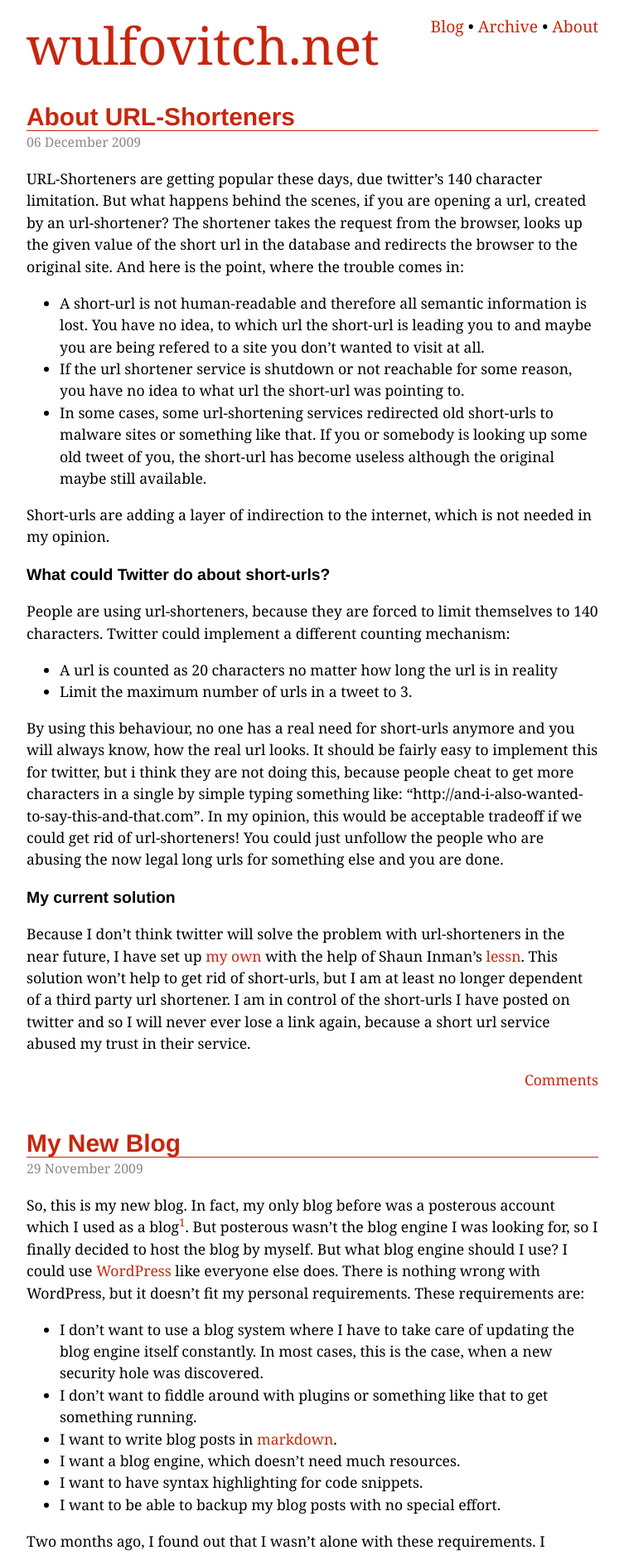
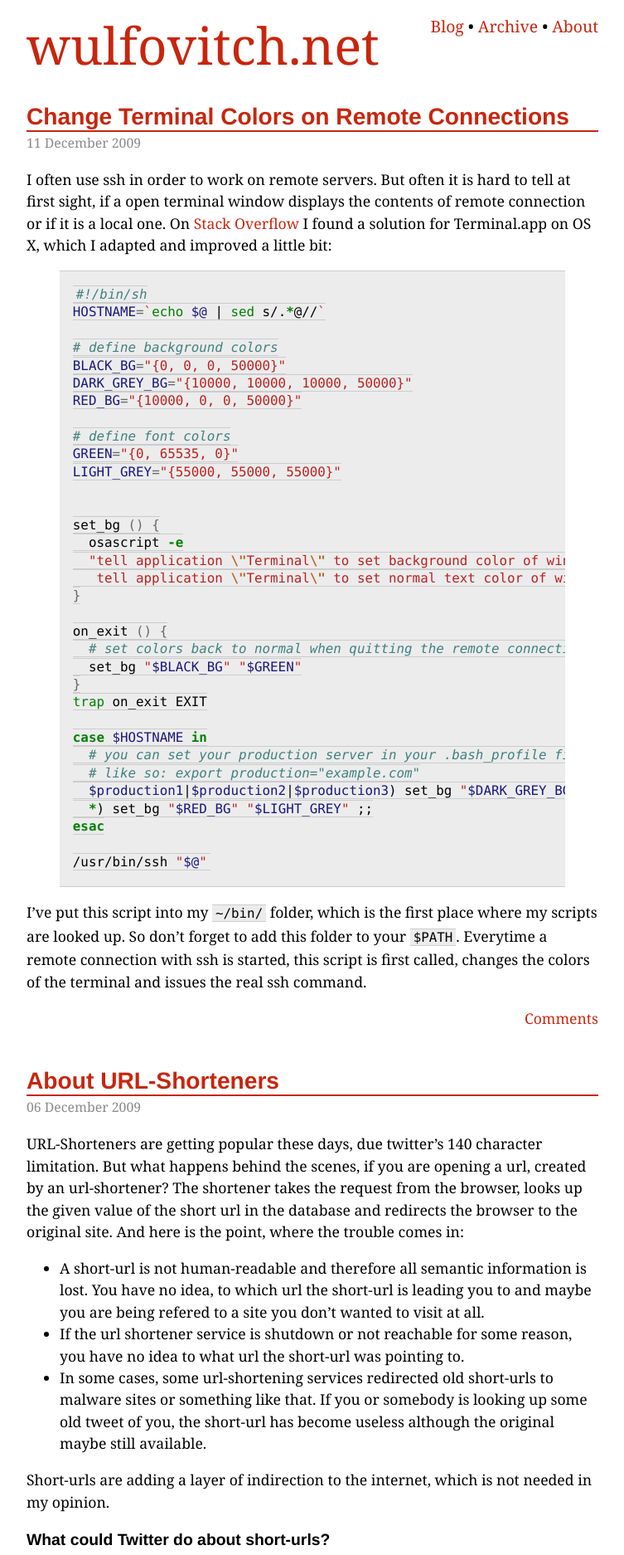
Before and after one commit to wulfovitch/wulfovitch.github.io, a Jekyll site: the page built from index.html, in a window 1280 px wide. Shown: the top 1874 px of the page at 83% size, without its empty margins (263-1016 px from the left). Built offline with Jekyll 4.4.1, drawn with Linux system fonts in a browser that asks for light colours; Markdown is read by kramdown in place of the engine named in the settings; the list of posts is cut into pages by our own code; comment, search, counter and statistics services are not loaded.

Commit message:
new blog post: change terminal color on remote connections new syntax highlighting style

```diff
--- /dev/null
+++ b/_posts/2009-12-11-change-terminal-colors-on-remote-connections.markdown
@@ -0,0 +1,47 @@
+---
+layout: post
+title: "Change Terminal Colors on Remote Connections"
+---
+
+I often use ssh in order to work on remote servers. But often it is hard to tell at first sight, if a open terminal window displays the contents of remote connection or if it is a local one. On [Stack Overflow][so] I found a solution for Terminal.app on OS X, which I adapted and improved a little bit:
+
+{% highlight bash %}
+#!/bin/sh
+HOSTNAME=`echo $@ | sed s/.*@//`
+
+# define background colors
+BLACK_BG="{0, 0, 0, 50000}"
+DARK_GREY_BG="{10000, 10000, 10000, 50000}"
+RED_BG="{10000, 0, 0, 50000}"
+
+# define font colors
+GREEN="{0, 65535, 0}"
+LIGHT_GREY="{55000, 55000, 55000}"
+
+
+set_bg () {
+  osascript -e
+  "tell application \"Terminal\" to set background color of window 1 to $1
+   tell application \"Terminal\" to set normal text color of window 1 to $2"
+}
+
+on_exit () {
+  # set colors back to normal when quitting the remote connection
+  set_bg "$BLACK_BG" "$GREEN"
+}
+trap on_exit EXIT
+
+case $HOSTNAME in
+  # you can set your production server in your .bash_profile file
+  # like so: export production="example.com"
+  $production1|$production2|$production3) set_bg "$DARK_GREY_BG" "$LIGHT_GREY";;
+  *) set_bg "$RED_BG" "$LIGHT_GREY" ;;
+esac
+
+/usr/bin/ssh "$@"
+{% endhighlight %}
+
+I've put this script into my <code>~/bin/</code> folder, which is the first place where my scripts are looked up. So don't forget to add this folder to your <code>$PATH</code>. Everytime a remote connection with ssh is started, this script is first called, changes the colors of the terminal and issues the real ssh command.
+
+
+[so]: http://stackoverflow.com/questions/157959/how-do-i-make-the-apple-terminal-window-auto-change-colour-scheme-when-i-ssh-to-a "Stack Overflow: How do I make the apple terminal window auto change colour scheme"
--- a/stylesheets/screen.css
+++ b/stylesheets/screen.css
@@ -46,6 +46,15 @@ div.clear_both {
 	text-align: right;
 }
 
+code {
+	font-family: 'Monaco', 'Courier New', 'DejaVu Sans Mono', 'Bitstream Vera Sans Mono', monospace;
+	border-bottom: 1px solid #CCC;
+	border-top: 1px solid #CCC;
+	background-color: #ECECEC;
+	padding: 0px 0.25em;
+	font-size: 0.9em;
+}
+
 /**
  * Headers
  ************/
@@ -58,11 +67,11 @@ h1 {
 	color: #C7260d;
 }
 h2 {
-	border-bottom: 1px solid #C7260d;
+	border-bottom: 2px solid #C7260d;
 	font-family: 'Helvetica Neue', Helvetica, Arial, sans-serif;
 	/*font-weight: normal;*/
 	color : #C7260d;
-	font-size: 1.7em;
+	font-size: 1.6em;
 	padding-top: 0px;
 	margin-top: 30px;
 	padding-bottom: 3px;
@@ -70,9 +79,8 @@ h2 {
 }
 
 
-h3, h4 {
+h3 {
 	font-family: 'Helvetica Neue', Helvetica, Arial, sans-serif;
-	/*font-family: Georgia, "Times New Roman", serif;*/
 	font-size: 1.1em;
 	margin-bottom: 0;
 	font-weight: bold;
@@ -80,7 +88,6 @@ h3, h4 {
 
 h4 {
 	font-family: 'Helvetica Neue', Helvetica, Arial, sans-serif;
-	/*font-family: Georgia, "Times New Roman", serif;*/
 	font-size: 1.0em;
 	margin-bottom: 0;
 	font-weight: bold;
@@ -227,8 +234,8 @@ h3.month {
 
 span.archive-date {
 	padding-left: 80px;
+	width: 20px;
   float: left;
-  text-align: right;
   padding-right: 10px;
   font-size: 0.9em;
 	color: #888;
--- a/stylesheets/syntax.css
+++ b/stylesheets/syntax.css
@@ -1,80 +1,73 @@
-/* Fruity style - http://pygments.org/demo/706/?style=fruity */
-
 .highlight
 {
-  padding: 0.3em 1em;
+  padding: 0.2em 0.9em;
   margin-bottom: 1em;
-  font-family: 'menlo', 'monaco', monospace;
+	font: normal normal normal 115%/normal Monaco, 'Courier New', 'DejaVu Sans Mono', 'Bitstream Vera Sans Mono', monospace;
   line-height: 1.1em;
   overflow: auto;
+	font-size: 1.0em;
+	border-bottom: 1px solid #CCC;
+	border-top: 1px solid #CCC;
+	background-color: #ECECEC;
 }
-.highlight .hll { background-color: #333333 }
-.highlight  { background: #111111; color: #ffffff }
-.highlight .c { color: #008800; font-style: italic; background-color: #0f140f } /* Comment */
-.highlight .err { color: #ffffff } /* Error */
-.highlight .g { color: #ffffff } /* Generic */
-.highlight .k { color: #fb660a; font-weight: bold } /* Keyword */
-.highlight .l { color: #ffffff } /* Literal */
-.highlight .n { color: #ffffff } /* Name */
-.highlight .o { color: #ffffff } /* Operator */
-.highlight .x { color: #ffffff } /* Other */
-.highlight .p { color: #ffffff } /* Punctuation */
-.highlight .cm { color: #008800; font-style: italic; background-color: #0f140f } /* Comment.Multiline */
-.highlight .cp { color: #ff0007; font-weight: bold; font-style: italic; background-color: #0f140f } /* Comment.Preproc */
-.highlight .c1 { color: #008800; font-style: italic; background-color: #0f140f } /* Comment.Single */
-.highlight .cs { color: #008800; font-style: italic; background-color: #0f140f } /* Comment.Special */
-.highlight .gd { color: #ffffff } /* Generic.Deleted */
-.highlight .ge { color: #ffffff } /* Generic.Emph */
-.highlight .gr { color: #ffffff } /* Generic.Error */
-.highlight .gh { color: #ffffff; font-weight: bold } /* Generic.Heading */
-.highlight .gi { color: #ffffff } /* Generic.Inserted */
-.highlight .go { color: #444444; background-color: #222222 } /* Generic.Output */
-.highlight .gp { color: #ffffff } /* Generic.Prompt */
-.highlight .gs { color: #ffffff } /* Generic.Strong */
-.highlight .gu { color: #ffffff; font-weight: bold } /* Generic.Subheading */
-.highlight .gt { color: #ffffff } /* Generic.Traceback */
-.highlight .kc { color: #fb660a; font-weight: bold } /* Keyword.Constant */
-.highlight .kd { color: #fb660a; font-weight: bold } /* Keyword.Declaration */
-.highlight .kn { color: #fb660a; font-weight: bold } /* Keyword.Namespace */
-.highlight .kp { color: #fb660a } /* Keyword.Pseudo */
-.highlight .kr { color: #fb660a; font-weight: bold } /* Keyword.Reserved */
-.highlight .kt { color: #cdcaa9; font-weight: bold } /* Keyword.Type */
-.highlight .ld { color: #ffffff } /* Literal.Date */
-.highlight .m { color: #0086f7; font-weight: bold } /* Literal.Number */
-.highlight .s { color: #0086d2 } /* Literal.String */
-.highlight .na { color: #ff0086; font-weight: bold } /* Name.Attribute */
-.highlight .nb { color: #ffffff } /* Name.Builtin */
-.highlight .nc { color: #ffffff } /* Name.Class */
-.highlight .no { color: #0086d2 } /* Name.Constant */
-.highlight .nd { color: #ffffff } /* Name.Decorator */
-.highlight .ni { color: #ffffff } /* Name.Entity */
-.highlight .ne { color: #ffffff } /* Name.Exception */
-.highlight .nf { color: #ff0086; font-weight: bold } /* Name.Function */
-.highlight .nl { color: #ffffff } /* Name.Label */
-.highlight .nn { color: #ffffff } /* Name.Namespace */
-.highlight .nx { color: #ffffff } /* Name.Other */
-.highlight .py { color: #ffffff } /* Name.Property */
-.highlight .nt { color: #fb660a; font-weight: bold } /* Name.Tag */
-.highlight .nv { color: #fb660a } /* Name.Variable */
-.highlight .ow { color: #ffffff } /* Operator.Word */
-.highlight .w { color: #888888 } /* Text.Whitespace */
-.highlight .mf { color: #0086f7; font-weight: bold } /* Literal.Number.Float */
-.highlight .mh { color: #0086f7; font-weight: bold } /* Literal.Number.Hex */
-.highlight .mi { color: #0086f7; font-weight: bold } /* Literal.Number.Integer */
-.highlight .mo { color: #0086f7; font-weight: bold } /* Literal.Number.Oct */
-.highlight .sb { color: #0086d2 } /* Literal.String.Backtick */
-.highlight .sc { color: #0086d2 } /* Literal.String.Char */
-.highlight .sd { color: #0086d2 } /* Literal.String.Doc */
-.highlight .s2 { color: #0086d2 } /* Literal.String.Double */
-.highlight .se { color: #0086d2 } /* Literal.String.Escape */
-.highlight .sh { color: #0086d2 } /* Literal.String.Heredoc */
-.highlight .si { color: #0086d2 } /* Literal.String.Interpol */
-.highlight .sx { color: #0086d2 } /* Literal.String.Other */
-.highlight .sr { color: #0086d2 } /* Literal.String.Regex */
-.highlight .s1 { color: #0086d2 } /* Literal.String.Single */
-.highlight .ss { color: #0086d2 } /* Literal.String.Symbol */
-.highlight .bp { color: #ffffff } /* Name.Builtin.Pseudo */
-.highlight .vc { color: #fb660a } /* Name.Variable.Class */
-.highlight .vg { color: #fb660a } /* Name.Variable.Global */
-.highlight .vi { color: #fb660a } /* Name.Variable.Instance */
-.highlight .il { color: #0086f7; font-weight: bold } /* Literal.Number.Integer.Long */
+.highlight .hll { background-color: #ffffcc }
+.highlight .c { color: #408080; font-style: italic } /* Comment */
+.highlight .err { border: 1px solid #FF0000 } /* Error */
+.highlight .k { color: #008000; font-weight: bold } /* Keyword */
+.highlight .o { color: #666666 } /* Operator */
+.highlight .cm { color: #408080; font-style: italic } /* Comment.Multiline */
+.highlight .cp { color: #BC7A00 } /* Comment.Preproc */
+.highlight .c1 { color: #408080; font-style: italic } /* Comment.Single */
+.highlight .cs { color: #408080; font-style: italic } /* Comment.Special */
+.highlight .gd { color: #A00000 } /* Generic.Deleted */
+.highlight .ge { font-style: italic } /* Generic.Emph */
+.highlight .gr { color: #FF0000 } /* Generic.Error */
+.highlight .gh { color: #000080; font-weight: bold } /* Generic.Heading */
+.highlight .gi { color: #00A000 } /* Generic.Inserted */
+.highlight .go { color: #808080 } /* Generic.Output */
+.highlight .gp { color: #000080; font-weight: bold } /* Generic.Prompt */
+.highlight .gs { font-weight: bold } /* Generic.Strong */
+.highlight .gu { color: #800080; font-weight: bold } /* Generic.Subheading */
+.highlight .gt { color: #0040D0 } /* Generic.Traceback */
+.highlight .kc { color: #008000; font-weight: bold } /* Keyword.Constant */
+.highlight .kd { color: #008000; font-weight: bold } /* Keyword.Declaration */
+.highlight .kn { color: #008000; font-weight: bold } /* Keyword.Namespace */
+.highlight .kp { color: #008000 } /* Keyword.Pseudo */
+.highlight .kr { color: #008000; font-weight: bold } /* Keyword.Reserved */
+.highlight .kt { color: #B00040 } /* Keyword.Type */
+.highlight .m { color: #666666 } /* Literal.Number */
+.highlight .s { color: #BA2121 } /* Literal.String */
+.highlight .na { color: #7D9029 } /* Name.Attribute */
+.highlight .nb { color: #008000 } /* Name.Builtin */
+.highlight .nc { color: #0000FF; font-weight: bold } /* Name.Class */
+.highlight .no { color: #880000 } /* Name.Constant */
+.highlight .nd { color: #AA22FF } /* Name.Decorator */
+.highlight .ni { color: #999999; font-weight: bold } /* Name.Entity */
+.highlight .ne { color: #D2413A; font-weight: bold } /* Name.Exception */
+.highlight .nf { color: #0000FF } /* Name.Function */
+.highlight .nl { color: #A0A000 } /* Name.Label */
+.highlight .nn { color: #0000FF; font-weight: bold } /* Name.Namespace */
+.highlight .nt { color: #008000; font-weight: bold } /* Name.Tag */
+.highlight .nv { color: #19177C } /* Name.Variable */
+.highlight .ow { color: #AA22FF; font-weight: bold } /* Operator.Word */
+.highlight .w { color: #bbbbbb } /* Text.Whitespace */
+.highlight .mf { color: #666666 } /* Literal.Number.Float */
+.highlight .mh { color: #666666 } /* Literal.Number.Hex */
+.highlight .mi { color: #666666 } /* Literal.Number.Integer */
+.highlight .mo { color: #666666 } /* Literal.Number.Oct */
+.highlight .sb { color: #BA2121 } /* Literal.String.Backtick */
+.highlight .sc { color: #BA2121 } /* Literal.String.Char */
+.highlight .sd { color: #BA2121; font-style: italic } /* Literal.String.Doc */
+.highlight .s2 { color: #BA2121 } /* Literal.String.Double */
+.highlight .se { color: #BB6622; font-weight: bold } /* Literal.String.Escape */
+.highlight .sh { color: #BA2121 } /* Literal.String.Heredoc */
+.highlight .si { color: #BB6688; font-weight: bold } /* Literal.String.Interpol */
+.highlight .sx { color: #008000 } /* Literal.String.Other */
+.highlight .sr { color: #BB6688 } /* Literal.String.Regex */
+.highlight .s1 { color: #BA2121 } /* Literal.String.Single */
+.highlight .ss { color: #19177C } /* Literal.String.Symbol */
+.highlight .bp { color: #008000 } /* Name.Builtin.Pseudo */
+.highlight .vc { color: #19177C } /* Name.Variable.Class */
+.highlight .vg { color: #19177C } /* Name.Variable.Global */
+.highlight .vi { color: #19177C } /* Name.Variable.Instance */
+.highlight .il { color: #666666 } /* Literal.Number.Integer.Long */
```
